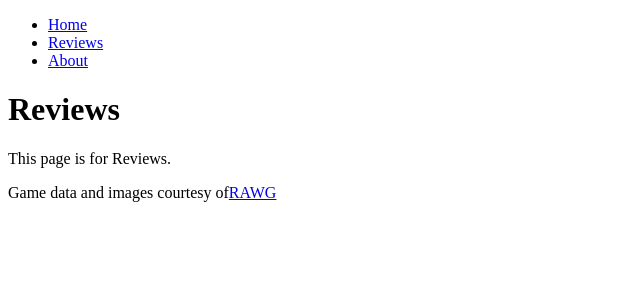
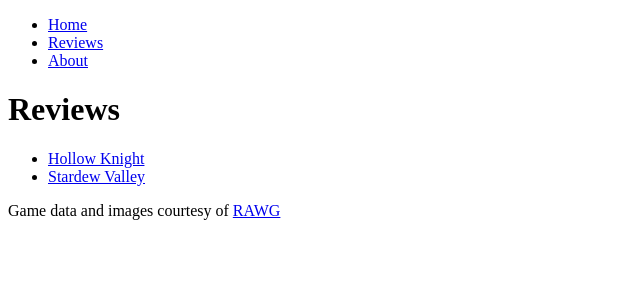
Before and after one commit to flugue/next-review, a Next.js app: page /reviews in a window 1280 px wide. Shown: the top 300 px of the page, without its empty margins (0-640 px from the left). Built offline with nearby package versions, Linux system fonts and the light colour scheme.

Commit message:
added some game links.

```diff
--- a/app/layout.tsx
+++ b/app/layout.tsx
@@ -20,8 +20,7 @@ export default function RootLayout({ children }: LayoutProps) {
       </header>
       <main>{children}</main>
       <footer>
-        Game data and images courtesy of
-        <a href="https://rawg.io/" target="_blank">RAWG</a>
+        Game data and images courtesy of <a href="https://rawg.io/" target="_blank">RAWG</a>
       </footer>
         </body>
     </html>
--- a/app/reviews/page.tsx
+++ b/app/reviews/page.tsx
@@ -1,8 +1,13 @@
+import Link from "next/link";
+
 export default function ReviewsPage() {
     return (
       <>
         <h1>Reviews</h1>
-        <p>This page is for Reviews.</p>
+        <ul>
+          <li key={1}><Link href='reviews/hollow-knight'>Hollow Knight</Link></li>
+          <li key={1}><Link href='reviews/stardew-valley'>Stardew Valley</Link></li>
+        </ul>
       </>
     );
   }
```
Also changed, not shown: app/reviews/hollow-knight/page.tsx (added, +8 -0 lines), app/reviews/stardew-valley/page.tsx (added, +8 -0 lines).
